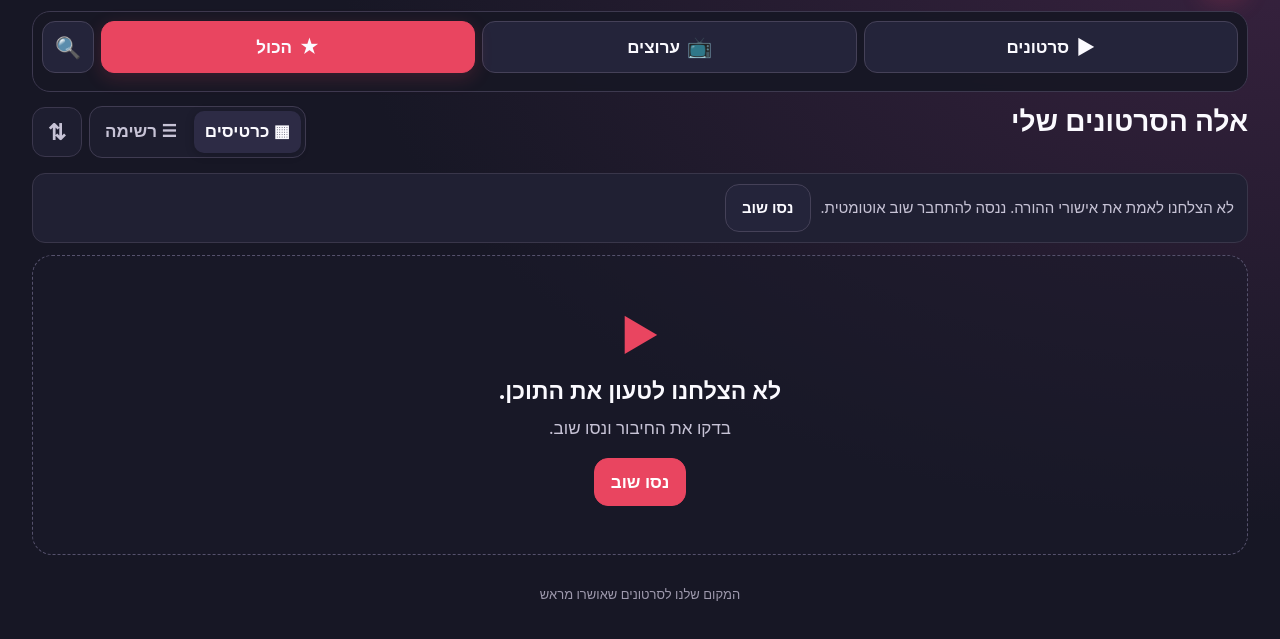
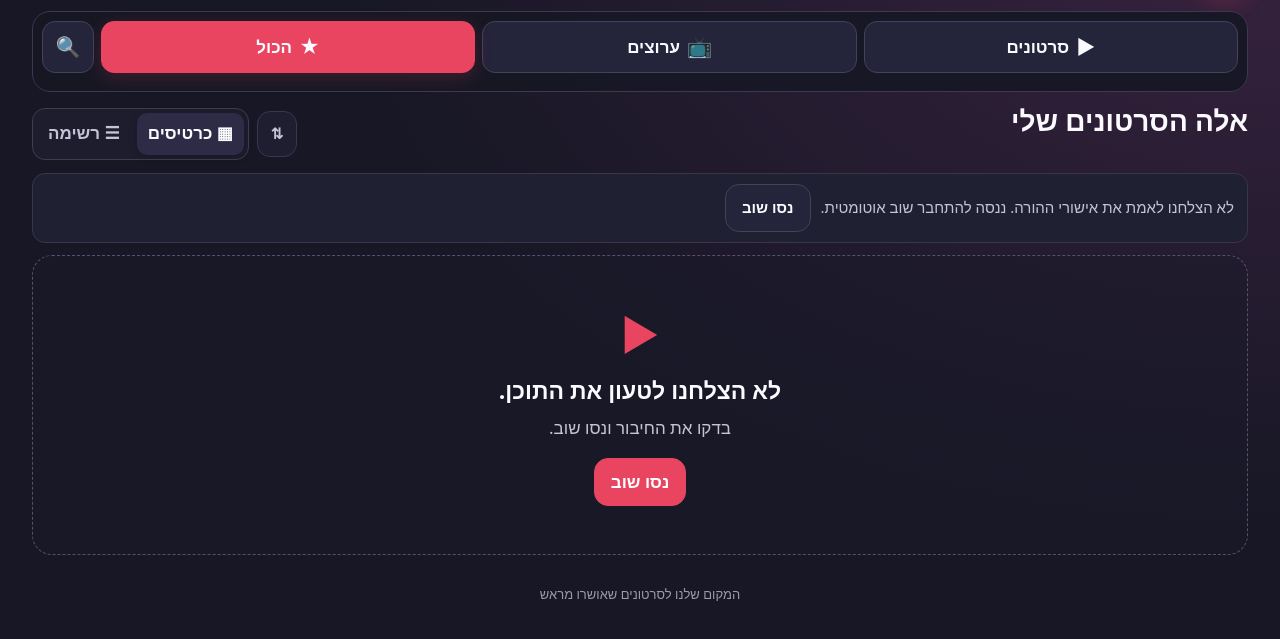
Before and after one commit to yt2178/kids-youtube, a plain HTML site: page index.html in a window 1280 px wide. Shown: the part 65-704 px from the top of the page. Drawn offline with Linux system fonts and the light colour scheme; no server answers.

```diff
--- a/index.html
+++ b/index.html
@@ -51,20 +51,20 @@
     .tab span { font-size:20px; line-height:1; }
     .tab[aria-pressed="true"] { background:var(--accent); border-color:var(--accent); box-shadow:0 5px 18px #e9456030; }
     .sr-only { position:absolute!important; width:1px!important; height:1px!important; padding:0!important; margin:-1px!important; overflow:hidden!important; clip:rect(0,0,0,0)!important; white-space:nowrap!important; border:0!important; }
-    .icon-button{min-width:0;min-height:48px;padding:5px;font-size:21px}.tabs .icon-button{width:100%;height:100%;border-radius:13px}.tabs .icon-button[aria-expanded="true"]{background:var(--accent);border-color:var(--accent)}.search-row { display:flex; gap:7px; margin-top:7px; }.pull-refresh{height:0;overflow:hidden;text-align:center;color:var(--muted);font-size:14px;transition:height .15s;padding:0}.pull-refresh[data-active="true"]{height:34px;padding:7px 0 3px}.pull-refresh[data-loading="true"]::before,#more[data-busy="true"]::before{content:"";display:inline-block;width:16px;height:16px;border:2px solid #665d76;border-top-color:var(--accent);border-radius:50%;animation:spin .7s linear infinite;margin-inline-end:8px;vertical-align:-3px}
+    .compact-actions{display:flex;justify-content:flex-end;margin-top:7px}.icon-button{width:48px;min-height:44px;padding:6px;font-size:20px}.search-row { display:flex; gap:7px; margin-top:7px; }.pull-refresh{height:0;overflow:hidden;text-align:center;color:var(--muted);font-size:14px;transition:height .15s;padding:0}.pull-refresh[data-active="true"]{height:34px;padding:7px 0 3px}.pull-refresh[data-loading="true"]::before,#more[data-busy="true"]::before{content:"";display:inline-block;width:16px;height:16px;border:2px solid #665d76;border-top-color:var(--accent);border-radius:50%;animation:spin .7s linear infinite;margin-inline-end:8px;vertical-align:-3px}
     #search { width:100%; min-width:0; min-height:52px; border:1px solid #57516d; border-radius:13px; padding:10px 15px; background:#202033; color:var(--text); }
     #search::placeholder { color:#aaa5ba; }
     #search::-webkit-search-cancel-button { -webkit-appearance:none; }
     #clear-search { min-height:52px; padding-inline:13px; flex:none; }
     .channel-heading { display:flex; align-items:center; gap:12px; margin:4px 0 12px; min-width:0; }
     .channel-heading h2 { margin:0; font-size:21px; overflow:hidden; text-overflow:ellipsis; white-space:nowrap; }
-    .sort-options { position:relative; flex:none; width:fit-content; max-width:100%; margin:0; border:1px solid #3b374d; border-radius:13px; background:#1e1e30; }
-    .sort-options summary { cursor:pointer; min-height:48px; min-width:48px; display:flex; align-items:center; justify-content:center; padding:7px; color:var(--muted); font-size:22px; font-weight:650; list-style:none; }.sort-options summary::-webkit-details-marker{display:none}
-    .sort-options .filters { position:absolute; z-index:30; inset-inline-end:0; top:calc(100% + 7px); width:min(310px,calc(100vw - 25px)); padding:12px; border:1px solid #514b67; border-radius:12px; background:#24243a; box-shadow:0 12px 30px #0008; flex-direction:column; }
+    .sort-options { width:fit-content; max-width:100%; margin:0 0 10px; border:1px solid #3b374d; border-radius:13px; background:#1e1e30; }
+    .sort-options summary { cursor:pointer; min-height:44px; display:flex; align-items:center; padding:8px 13px; color:var(--muted); font-size:15px; font-weight:650; }
+    .sort-options .filters { padding:0 12px 12px; }
     .filters { display:flex; gap:10px; flex-wrap:wrap; }
     .filters label { display:flex; align-items:center; gap:8px; font-size:15px; color:var(--muted); }
     select { color:var(--text); background:var(--surface); border:1px solid #55516c; border-radius:10px; min-height:44px; padding:7px 9px; max-width:210px; }
-    .toolbar { display:flex; align-items:center; justify-content:space-between; gap:12px; margin:6px 0 13px; flex-wrap:wrap; }.view-tools{display:flex;align-items:center;gap:7px;min-width:0}
+    .toolbar { display:flex; align-items:flex-end; justify-content:space-between; gap:12px; margin:6px 0 13px; flex-wrap:wrap; }
     .heading-stack { min-width:0; }
     .toolbar h2 { margin:0 0 2px; font-size:clamp(21px,3.5vw,28px); line-height:1.2; }
     #count { display:block; font-size:14px; color:var(--muted); min-height:20px; }
@@ -113,7 +113,7 @@
       .brand-icon { width:44px; height:44px; border-radius:14px; }
       .actions .button { padding-inline:11px; }
       .browse-controls { padding:7px; border-radius:15px; }
-      .tabs { grid-template-columns:repeat(3,minmax(0,1fr)) 46px; gap:5px; margin-bottom:7px; }
+      .tabs { gap:5px; margin-bottom:7px; }
       .tab { min-height:48px; padding:6px 5px; gap:5px; }
       .tab span { font-size:18px; }
       #search,#clear-search { min-height:48px; }
@@ -159,7 +159,7 @@
           <button class="button tab" id="videos-tab" type="button" aria-pressed="false"><span aria-hidden="true">▶</span> סרטונים</button>
           <button class="button tab" id="channels-tab" type="button" aria-pressed="false"><span aria-hidden="true">📺</span> ערוצים</button>
           <button class="button tab" id="all-tab" type="button" aria-pressed="true"><span aria-hidden="true">★</span> הכול</button>
-          <button class="button icon-button" id="search-toggle" type="button" aria-expanded="false" aria-controls="search-row" aria-label="חיפוש בסרטונים ובערוצים" title="חיפוש">🔍</button>
+          <button class="button tab" id="search-toggle" type="button" aria-expanded="false" aria-controls="search-row" aria-label="חיפוש"><span aria-hidden="true">🔍</span></button>
         </nav>
         <label class="search-label sr-only" id="search-label" for="search">חיפוש בסרטונים</label>
         <div class="search-row" id="search-row" hidden>
@@ -173,12 +173,12 @@
       </div>
       <div class="toolbar">
         <div class="heading-stack"><h2 id="browse-title">אלה הסרטונים שלי</h2><span id="count" role="status" aria-live="polite"></span></div>
-        <div class="view-tools">
+        <div style="display:flex; align-items:center; gap:8px;">
+          <details class="sort-options" id="sort-options" style="margin:0;"><summary aria-label="סינון וסידור" title="סינון וסידור"><span aria-hidden="true">⇅</span><span class="sr-only">סינון וסידור</span></summary><div class="filters" id="filters"><label>סדר הסרטונים <select id="sort"><option value="newest">החדשים קודם</option><option value="list">לפי הרשימה</option><option value="name">לפי שם</option></select></label><label>בחירת ערוץ <select id="channel-filter"><option value="">כל הערוצים</option></select></label></div></details>
           <div class="view-switch" role="group" aria-label="צורת תצוגה">
             <button class="view-button" id="view-grid" type="button" aria-pressed="true">▦ כרטיסים</button>
             <button class="view-button" id="view-list" type="button" aria-pressed="false">☰ רשימה</button>
           </div>
-          <details class="sort-options" id="sort-options"><summary aria-label="מיון וסינון" title="מיון וסינון"><span aria-hidden="true">⇅</span><span class="sr-only">מיון וסינון</span></summary><div class="filters" id="filters"><label>סדר הסרטונים <select id="sort"><option value="newest">החדשים קודם</option><option value="list">לפי הרשימה</option><option value="name">לפי שם</option></select></label><label>בחירת ערוץ <select id="channel-filter"><option value="">כל הערוצים</option></select></label></div></details>
         </div>
       </div>
       <div class="status" id="status" role="status" aria-live="polite" aria-atomic="true">
```
